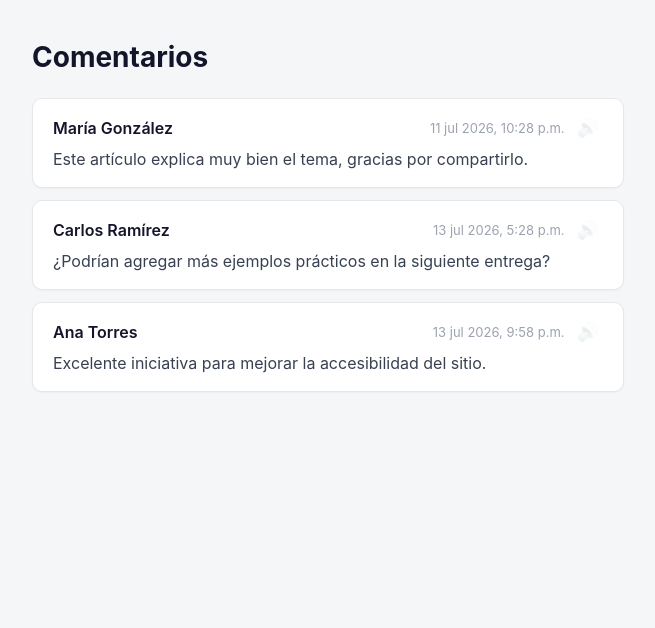
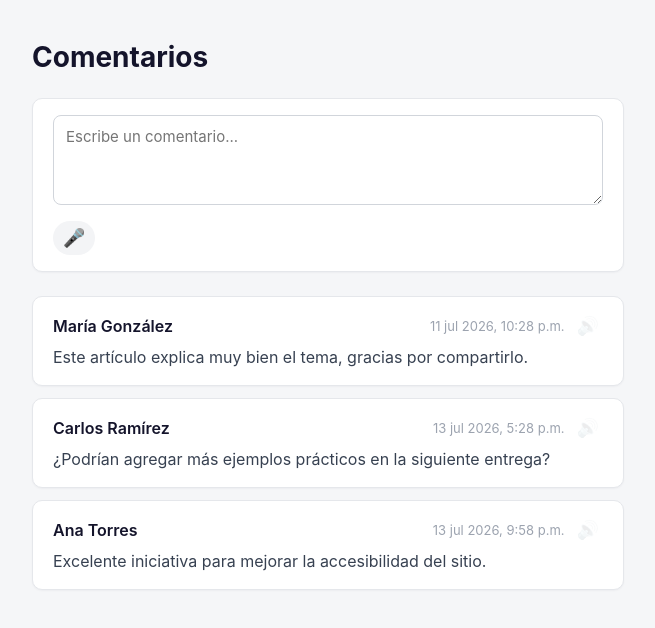
Before and after one commit to gabrielciprianoo/spike-accesibility, a React (Vite) app: page / in a window 1280 px wide. Shown: the top 628 px of the page, without its empty margins (312-967 px from the left). Built offline with nearby package versions, Linux system fonts and the light colour scheme.

Commit message:
✨ feat: add Composer component for voice dictation and enhance styling for user input

```diff
--- a/src/App.tsx
+++ b/src/App.tsx
@@ -2,15 +2,17 @@ import { useState } from 'react'
 import type { Comment } from './types'
 import { loadComments } from './lib/storage'
 import CommentList from './components/CommentList'
+import Composer from './components/Composer'
 import { useSpeechSupport } from './hooks/useSpeechSupport'
 
 export default function App() {
   const [comments] = useState<Comment[]>(() => loadComments())
-  const { ttsAvailable } = useSpeechSupport()
+  const { sttAvailable, ttsAvailable } = useSpeechSupport()
 
   return (
     <div className="app">
       <h1 className="app__title">Comentarios</h1>
+      <Composer sttAvailable={sttAvailable} />
       <CommentList comments={comments} ttsAvailable={ttsAvailable} />
     </div>
   )
--- /dev/null
+++ b/src/components/Composer.tsx
@@ -0,0 +1,65 @@
+import { useState } from 'react'
+import { useSpeechToText } from '../hooks/useSpeechToText'
+
+type ComposerProps = {
+  sttAvailable: boolean
+}
+
+const ERROR_MESSAGES: Record<string, string> = {
+  'not-allowed': 'Permiso de micrófono denegado.',
+  'service-not-allowed': 'Permiso de micrófono denegado.',
+  'no-speech': 'No se detectó voz, intenta de nuevo.',
+  'audio-capture': 'No se encontró un micrófono.',
+  'language-not-supported': 'El idioma es-MX no está disponible en este dispositivo.',
+  aborted: 'Dictado cancelado.',
+  network: 'Error de red durante el dictado.',
+}
+
+export default function Composer({ sttAvailable }: ComposerProps) {
+  const [text, setText] = useState('')
+
+  const { isListening, error, start, stop } = useSpeechToText((transcript) => {
+    setText((prev) => (prev ? `${prev} ${transcript}` : transcript))
+  })
+
+  const handleMicClick = () => {
+    if (isListening) {
+      stop()
+    } else {
+      start()
+    }
+  }
+
+  return (
+    <div className="composer">
+      <textarea
+        className="composer__textarea"
+        value={text}
+        onChange={(event) => setText(event.target.value)}
+        placeholder="Escribe un comentario..."
+        rows={3}
+      />
+      <div className="composer__actions">
+        <button
+          type="button"
+          className={isListening ? 'composer__mic composer__mic--listening' : 'composer__mic'}
+          disabled={!sttAvailable}
+          onClick={handleMicClick}
+          title={sttAvailable ? 'Dictar comentario' : 'Dictado por voz no disponible'}
+          aria-label={sttAvailable ? 'Dictar comentario' : 'Dictado por voz no disponible'}
+        >
+          🎤
+        </button>
+        {isListening && <span className="composer__listening-label">Escuchando...</span>}
+        {!isListening && error && (
+          <span className="composer__error">
+            {ERROR_MESSAGES[error] ?? `Error de dictado: ${error}`}{' '}
+            <button type="button" className="composer__retry" onClick={start}>
+              Reintentar
+            </button>
+          </span>
+        )}
+      </div>
+    </div>
+  )
+}
--- /dev/null
+++ b/src/hooks/useSpeechToText.ts
@@ -0,0 +1,136 @@
+import { useEffect, useRef, useState } from 'react'
+
+const TARGET_LANG = 'es-MX'
+const MAX_NETWORK_RETRIES = 2
+const NETWORK_RETRY_DELAY_MS = 400
+
+type SpeechRecognitionResultEvent = {
+  resultIndex: number
+  results: ArrayLike<ArrayLike<{ transcript: string }> & { isFinal: boolean }>
+}
+
+type SpeechRecognitionErrorEvent = {
+  error: string
+}
+
+type SpeechRecognitionInstance = {
+  lang: string
+  interimResults: boolean
+  continuous: boolean
+  start: () => void
+  stop: () => void
+  onresult: ((event: SpeechRecognitionResultEvent) => void) | null
+  onend: (() => void) | null
+  onerror: ((event: SpeechRecognitionErrorEvent) => void) | null
+  onstart: (() => void) | null
+  onaudiostart: (() => void) | null
+  onspeechstart: (() => void) | null
+  onspeechend: (() => void) | null
+  onaudioend: (() => void) | null
+  onnomatch: (() => void) | null
+}
+
+type SpeechRecognitionConstructor = new () => SpeechRecognitionInstance
+
+function getSpeechRecognitionConstructor(): SpeechRecognitionConstructor | undefined {
+  const w = window as unknown as {
+    SpeechRecognition?: SpeechRecognitionConstructor
+    webkitSpeechRecognition?: SpeechRecognitionConstructor
+  }
+  return w.SpeechRecognition ?? w.webkitSpeechRecognition
+}
+
+export function useSpeechToText(onResult: (transcript: string) => void) {
+  const [isListening, setIsListening] = useState(false)
+  const [error, setError] = useState<string | null>(null)
+  const recognitionRef = useRef<SpeechRecognitionInstance | null>(null)
+  const onResultRef = useRef(onResult)
+  onResultRef.current = onResult
+  const networkRetryCountRef = useRef(0)
+  const retryingRef = useRef(false)
+
+  useEffect(() => {
+    const SpeechRecognitionCtor = getSpeechRecognitionConstructor()
+    if (!SpeechRecognitionCtor) {
+      return
+    }
+
+    const recognition = new SpeechRecognitionCtor()
+    recognition.lang = TARGET_LANG
+    recognition.interimResults = true
+    recognition.continuous = true
+
+    recognition.onresult = (event) => {
+      let finalTranscript = ''
+      for (let i = event.resultIndex; i < event.results.length; i++) {
+        const result = event.results[i]
+        if (result.isFinal) {
+          finalTranscript += result[0].transcript
+        }
+      }
+      if (finalTranscript) {
+        onResultRef.current(finalTranscript)
+      }
+    }
+
+    recognition.onstart = () => console.log('[STT] onstart')
+    recognition.onaudiostart = () => console.log('[STT] onaudiostart')
+    recognition.onspeechstart = () => {
+      console.log('[STT] onspeechstart')
+      networkRetryCountRef.current = 0
+    }
+    recognition.onspeechend = () => console.log('[STT] onspeechend')
+    recognition.onaudioend = () => console.log('[STT] onaudioend')
+    recognition.onnomatch = () => console.log('[STT] onnomatch')
+    recognition.onend = () => {
+      console.log('[STT] onend')
+      if (retryingRef.current) {
+        retryingRef.current = false
+        return
+      }
+      setIsListening(false)
+    }
+    recognition.onerror = (event) => {
+      console.error('[STT] onerror', event.error)
+      if (event.error === 'network' && networkRetryCountRef.current < MAX_NETWORK_RETRIES) {
+        networkRetryCountRef.current += 1
+        retryingRef.current = true
+        window.setTimeout(() => {
+          try {
+            recognitionRef.current?.start()
+          } catch {
+            retryingRef.current = false
+          }
+        }, NETWORK_RETRY_DELAY_MS)
+        return
+      }
+      retryingRef.current = false
+      setError(event.error)
+      setIsListening(false)
+    }
+
+    recognitionRef.current = recognition
+
+    return () => {
+      recognition.stop()
+    }
+  }, [])
+
+  const start = () => {
+    if (!recognitionRef.current) {
+      return
+    }
+    networkRetryCountRef.current = 0
+    retryingRef.current = false
+    setError(null)
+    recognitionRef.current.start()
+    setIsListening(true)
+  }
+
+  const stop = () => {
+    recognitionRef.current?.stop()
+    setIsListening(false)
+  }
+
+  return { isListening, error, start, stop }
+}
--- a/src/hooks/useTextToSpeech.ts
+++ b/src/hooks/useTextToSpeech.ts
@@ -1,7 +1,10 @@
 const TARGET_LANG = 'es-MX'
 
 function findEsMxVoice(): SpeechSynthesisVoice | undefined {
-  return window.speechSynthesis.getVoices().find((voice) => voice.lang === TARGET_LANG)
+  const esMxVoices = window.speechSynthesis.getVoices().filter((voice) => voice.lang === TARGET_LANG)
+  // Network-backed voices (localService: false) are typically the higher-quality
+  // ones (e.g. Google's), while local/offline synthesizers tend to sound robotic.
+  return esMxVoices.find((voice) => !voice.localService) ?? esMxVoices[0]
 }
 
 export function useTextToSpeech() {
@@ -12,6 +15,8 @@ export function useTextToSpeech() {
     if (voice) {
       utterance.voice = voice
     }
+    utterance.rate = 0.95
+    utterance.pitch = 1
     window.speechSynthesis.cancel()
     window.speechSynthesis.speak(utterance)
   }
--- a/src/index.css
+++ b/src/index.css
@@ -24,6 +24,95 @@ body {
   font-weight: 700;
   margin: 0 0 1.5rem;
   color: #14142b;
+}
+
+.composer {
+  background: #ffffff;
+  border: 1px solid #e5e7eb;
+  border-radius: 10px;
+  padding: 1rem 1.25rem;
+  margin-bottom: 1.5rem;
+  box-shadow: 0 1px 2px rgba(16, 24, 40, 0.04);
+}
+
+.composer__textarea {
+  width: 100%;
+  resize: vertical;
+  font-family: inherit;
+  font-size: 0.9375rem;
+  line-height: 1.5;
+  border: 1px solid #d1d5db;
+  border-radius: 8px;
+  padding: 0.625rem 0.75rem;
+  color: #1a1a2e;
+}
+
+.composer__textarea:focus {
+  outline: 2px solid #6366f1;
+  outline-offset: 1px;
+}
+
+.composer__actions {
+  display: flex;
+  align-items: center;
+  gap: 0.75rem;
+  margin-top: 0.75rem;
+}
+
+.composer__mic {
+  border: none;
+  background: #f3f4f6;
+  font-size: 1.125rem;
+  line-height: 1;
+  cursor: pointer;
+  padding: 0.5rem 0.625rem;
+  border-radius: 999px;
+}
+
+.composer__mic:hover:not(:disabled) {
+  background: #e5e7eb;
+}
+
+.composer__mic:disabled {
+  opacity: 0.3;
+  cursor: not-allowed;
+}
+
+.composer__mic--listening {
+  background: #ef4444;
+  color: #fff;
+  animation: pulse 1.2s ease-in-out infinite;
+}
+
+.composer__listening-label {
+  color: #ef4444;
+  font-size: 0.875rem;
+  font-weight: 600;
+}
+
+.composer__error {
+  color: #b91c1c;
+  font-size: 0.875rem;
+}
+
+.composer__retry {
+  border: none;
+  background: none;
+  color: #6366f1;
+  font-size: 0.875rem;
+  font-weight: 600;
+  cursor: pointer;
+  padding: 0;
+  text-decoration: underline;
+}
+
+@keyframes pulse {
+  0%, 100% {
+    box-shadow: 0 0 0 0 rgba(239, 68, 68, 0.5);
+  }
+  50% {
+    box-shadow: 0 0 0 8px rgba(239, 68, 68, 0);
+  }
 }
 
 .comment-list {
```
